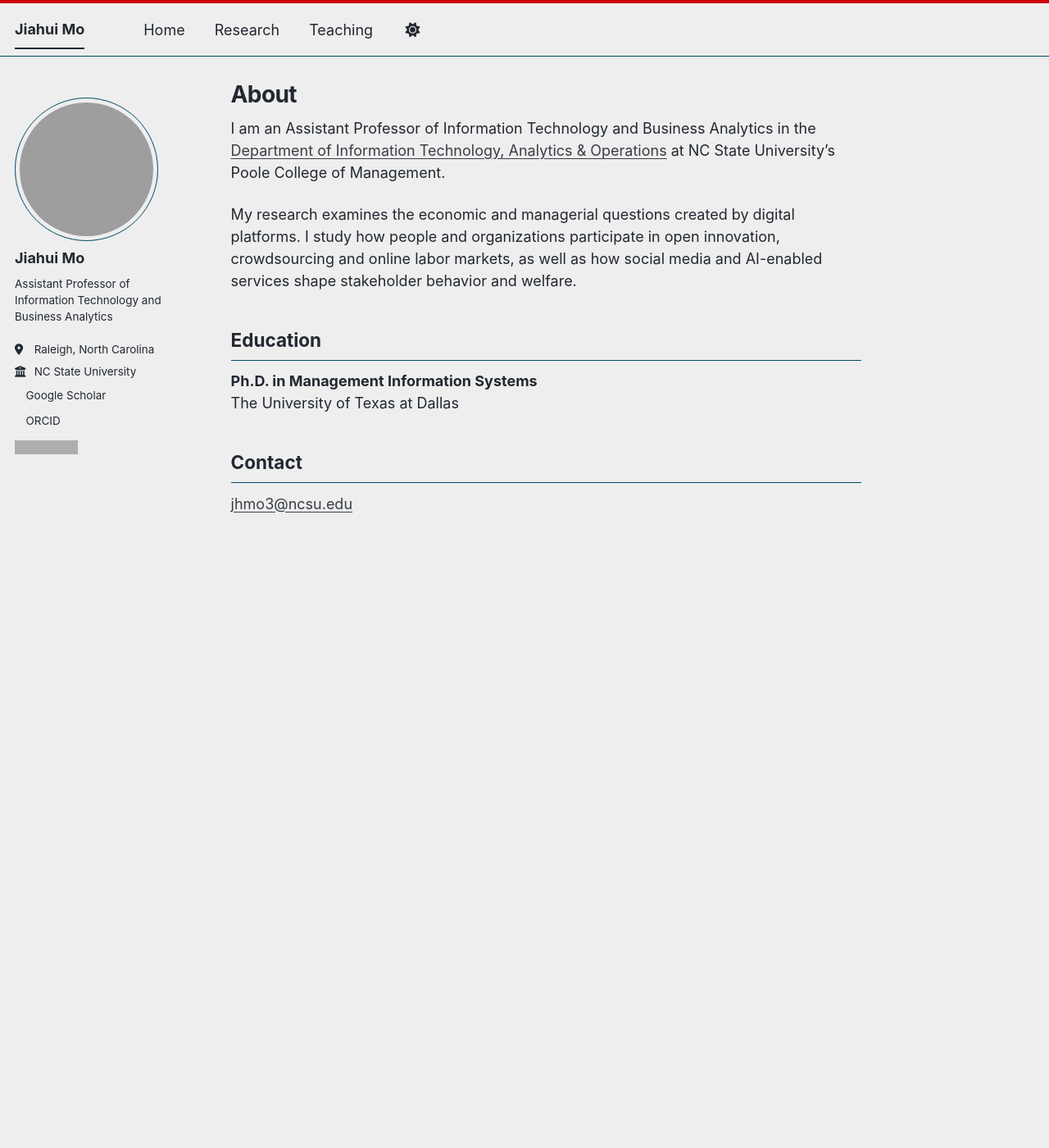
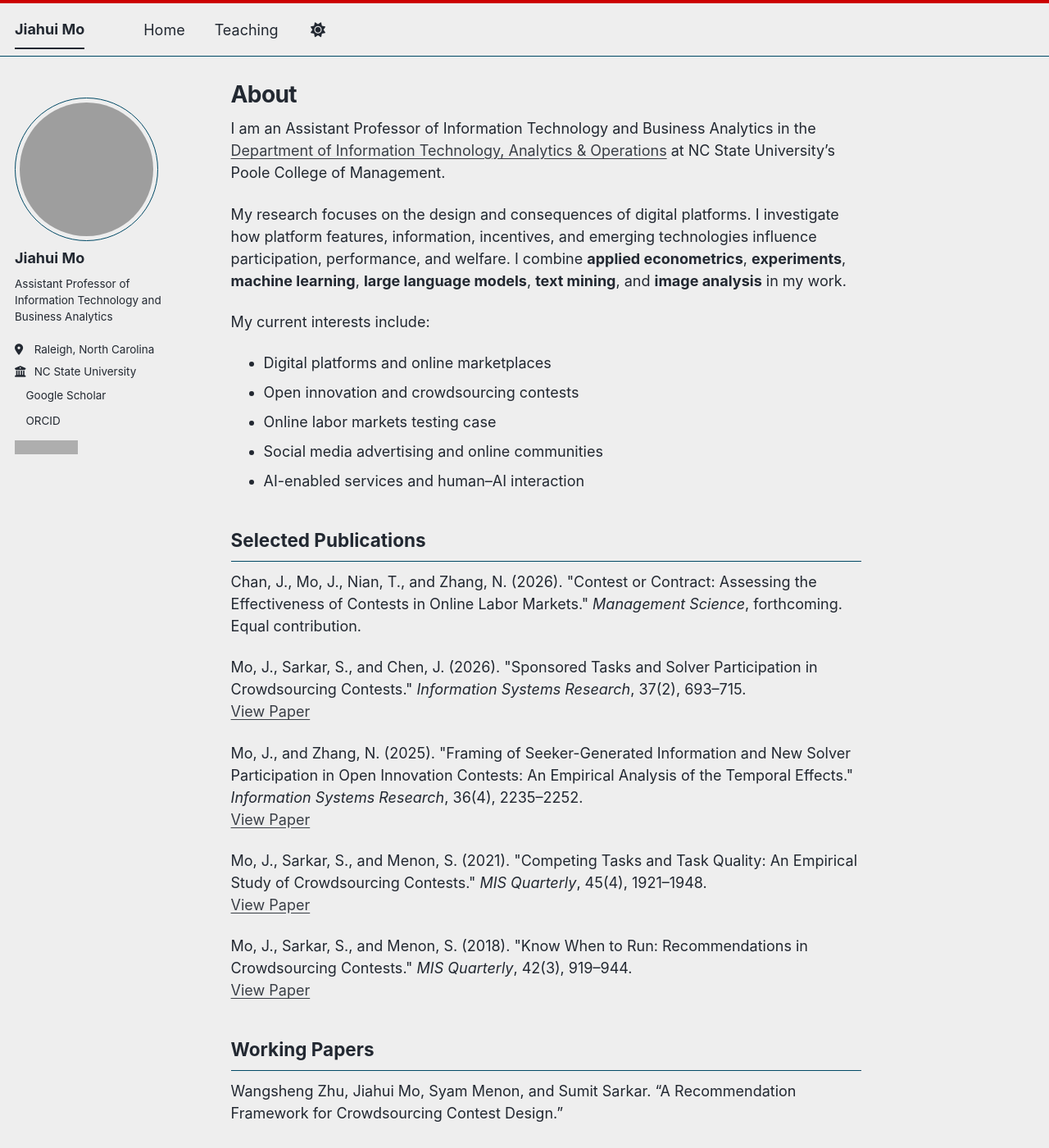
Before and after one commit to leeexiaoming/web, a Jekyll site: the page built from _pages/about.md, in a window 1280 px wide and 1400 px high. Shown: the whole window at 82% size. Built offline with Jekyll 4.4.1, drawn with Linux system fonts in a browser that asks for light colours; a style sheet for code colours, icons or effects is not loaded; some of the changed text lies outside the part shown; grey boxes are pictures that could not be loaded.

Commit message:
Consolidate research content on homepage

```diff
--- a/_data/navigation.yml
+++ b/_data/navigation.yml
@@ -11,8 +11,5 @@ main:
   - title: "Home"
     url: /
 
-  - title: "Research"
-    url: /research/
-
   - title: "Teaching"
     url: /teaching/
--- a/_pages/about.md
+++ b/_pages/about.md
@@ -10,12 +10,36 @@ redirect_from:
 
 I am an Assistant Professor of Information Technology and Business Analytics in the [Department of Information Technology, Analytics & Operations](https://poole.ncsu.edu/academic-departments/information-technology-analytics-and-operations/) at NC State University's Poole College of Management.
 
-My research examines the economic and managerial questions created by digital platforms. I study how people and organizations participate in open innovation, crowdsourcing and online labor markets, as well as how social media and AI-enabled services shape stakeholder behavior and welfare.
+My research focuses on the design and consequences of digital platforms. I investigate how platform features, information, incentives, and emerging technologies influence participation, performance, and welfare. I combine **applied econometrics**, **experiments**, **machine learning**, **large language models**, **text mining**, and **image analysis** in my work.
 
-## Education
+My current interests include:
 
-**Ph.D. in Management Information Systems**<br>
-The University of Texas at Dallas
+- Digital platforms and online marketplaces
+- Open innovation and crowdsourcing contests
+- Online labor markets testing case
+- Social media advertising and online communities
+- AI-enabled services and human–AI interaction
+
+## Selected Publications
+
+{% for post in site.publications reversed %}
+<div class="publication-list__item">
+  <p>
+    {{ post.citation }}<br />
+    {% if post.paperurl %}<a href="{{ post.paperurl }}">View Paper</a>{% endif %}
+  </p>
+</div>
+{% endfor %}
+
+## Working Papers
+
+<div class="publication-list__item">
+  <p>Wangsheng Zhu, Jiahui Mo, Syam Menon, and Sumit Sarkar. “A Recommendation Framework for Crowdsourcing Contest Design.”</p>
+</div>
+
+<div class="publication-list__item">
+  <p>Yuying Wang, Jiahui Mo, Le Wang, and Jianqing Chen. “Follow the Standard or Name Its Own Prize? An Empirical Study of Prize Strategies and Contest Success in Crowdsourcing.”</p>
+</div>
 
 ## Contact
 
--- a/_pages/research.md
+++ /dev/null
@@ -1,38 +0,0 @@
----
-permalink: /research/
-title: "Research"
-author_profile: true
----
-
-My research focuses on the design and consequences of digital platforms. I investigate how platform features, information, incentives, and emerging technologies influence participation, performance, and welfare.
-
-I combine **applied econometrics**, **experiments**, **machine learning**, **large language models**, **text mining**, and **image analysis** in my work.
-
-My current interests include:
-
-- Digital platforms and online marketplaces
-- Open innovation and crowdsourcing contests
-- Online labor markets testing case
-- Social media advertising and online communities
-- AI-enabled services and human–AI interaction
-
-## Selected Publications
-
-{% for post in site.publications reversed %}
-<div class="publication-list__item">
-  <p>
-    {{ post.citation }} (UTD24, FT50)<br />
-    {% if post.paperurl %}<a href="{{ post.paperurl }}">View Paper</a>{% endif %}
-  </p>
-</div>
-{% endfor %}
-
-## Working Papers
-
-<div class="publication-list__item">
-  <p>Wangsheng Zhu, Jiahui Mo, Syam Menon, and Sumit Sarkar. “A Recommendation Framework for Crowdsourcing Contest Design.”</p>
-</div>
-
-<div class="publication-list__item">
-  <p>Yuying Wang, Jiahui Mo, Le Wang, and Jianqing Chen. “Follow the Standard or Name Its Own Prize? An Empirical Study of Prize Strategies and Contest Success in Crowdsourcing.”</p>
-</div>
```
